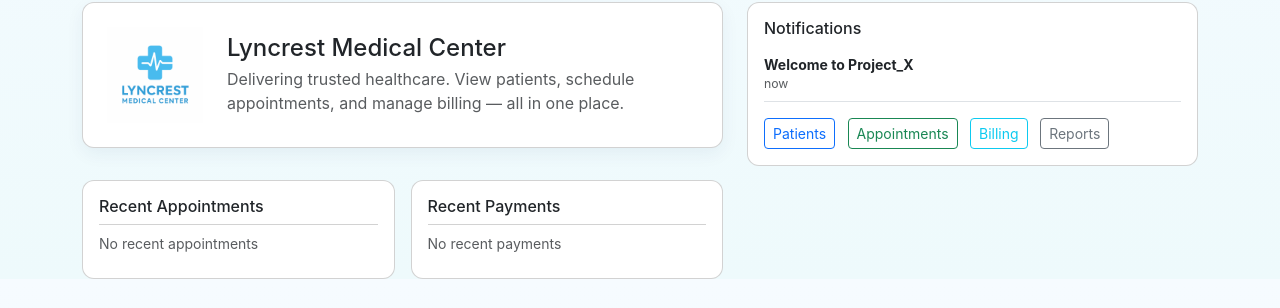
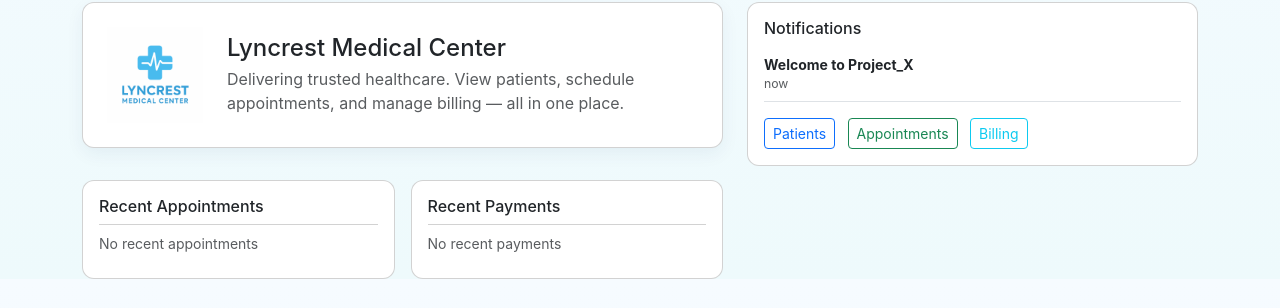
Before and after one commit to ndonga123/Project_y, a Flask app: page / in a window 1280 px wide. Shown: the part 387-695 px from the top of the page. Run offline with Flask 3, Linux system fonts and the light colour scheme; data comes from the database, SQL or seed files in the repository.

Commit message:
Update dashboard.html with latest features

```diff
--- a/templates/dashboard.html
+++ b/templates/dashboard.html
@@ -113,9 +113,7 @@
           <a href="{{ url_for('billing') }}" class="btn btn-outline-info btn-sm me-2">
             <i class="bi bi-cash-stack"></i> Billing
           </a>
-          <a href="{{ url_for('reports') }}" class="btn btn-outline-secondary btn-sm">
-            <i class="bi bi-bar-chart"></i> Reports
-          </a>
+          {# Reports button removed to avoid BuildError #}
         </div>
 
       </div>
```
